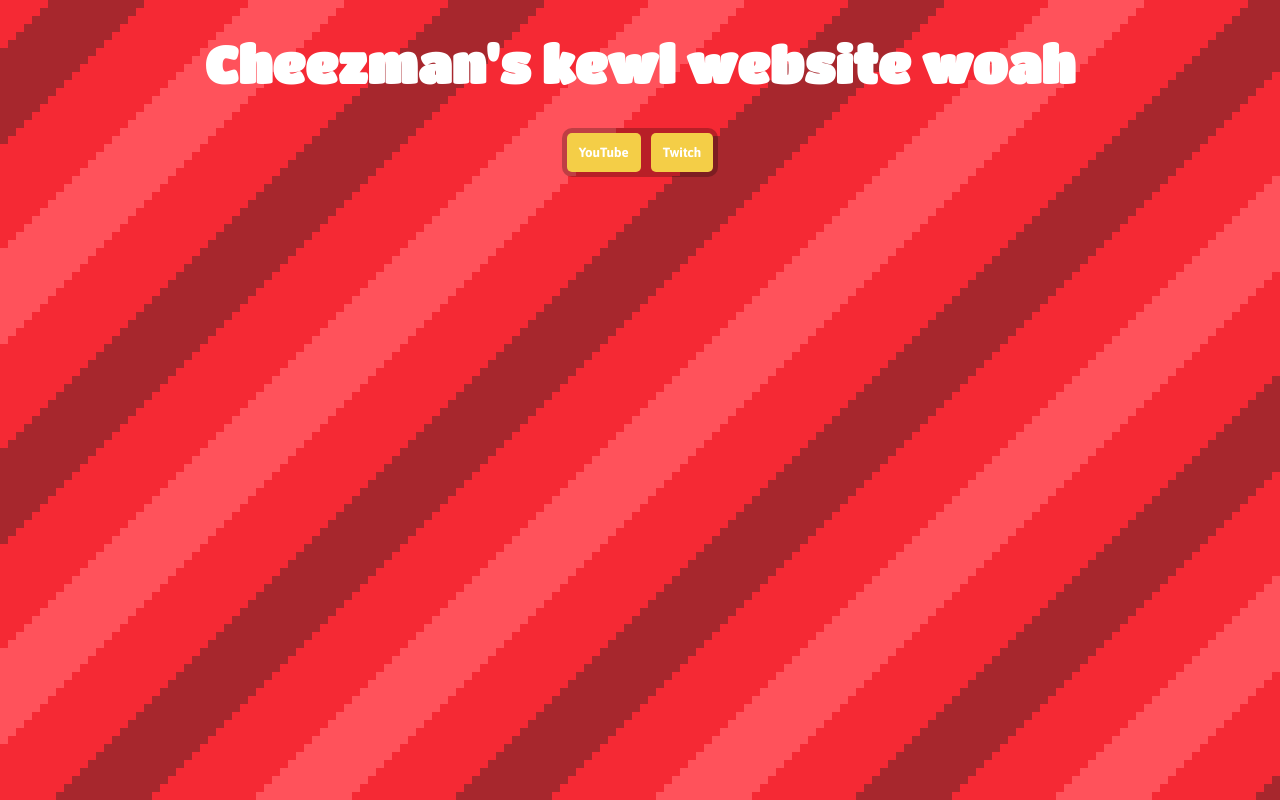
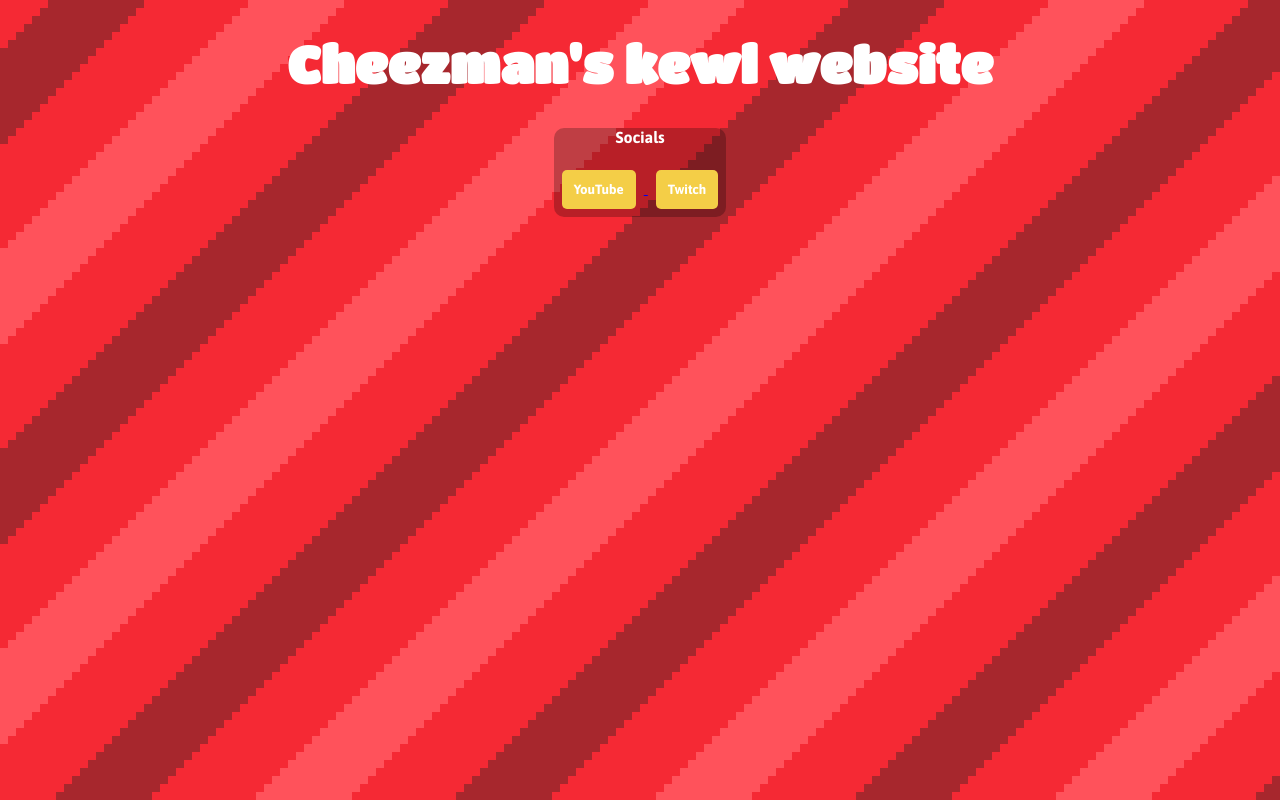
Before and after one commit to Cheezman64/cheezman64.github.io, a plain HTML site: page index.html in a window 1280 px wide. Drawn offline with Linux system fonts and the light colour scheme.

Commit message:
formatting changes

```diff
--- a/index.html
+++ b/index.html
@@ -15,9 +15,11 @@
 
 <body>
 
-    <h1 class="titanone centre white" >Cheezman's kewl website woah</h1>
+    <h1 class="titanone centre white" >Cheezman's kewl website</h1>
 
     <div class="centre darkbg">
+        <p class="asap centre white">Socials</p>
+        <div>
             <a href="https://www.youtube.com/@Cheezman64">
                <button type="button" class="asap button">YouTube</button>
             </a>
@@ -25,7 +27,7 @@
             <a href="https://www.twitch.tv/cheezman64">
                 <button type="button" class="asap button">Twitch</button>
             </a>
-
+        </div>
     </div>
 
 </body>
--- a/styles.css
+++ b/styles.css
@@ -10,9 +10,9 @@
 }
 
 .centre {
-    display: flex;
     justify-content: center;
     text-align: center;
+    vertical-align: bottom;
 }
 
 .button {
@@ -22,7 +22,7 @@
     border: none;
     border-radius: 5px;
     cursor: pointer;
-    margin: 5px;
+    margin: 8px;
 }
 
 .button:hover{
@@ -38,6 +38,7 @@
     border-radius: 10px;
     margin: auto;
     width: fit-content;
+    height: fit-content;
 }
 
 .white {
```
Lines whose indentation alone changed are shown as unchanged.
